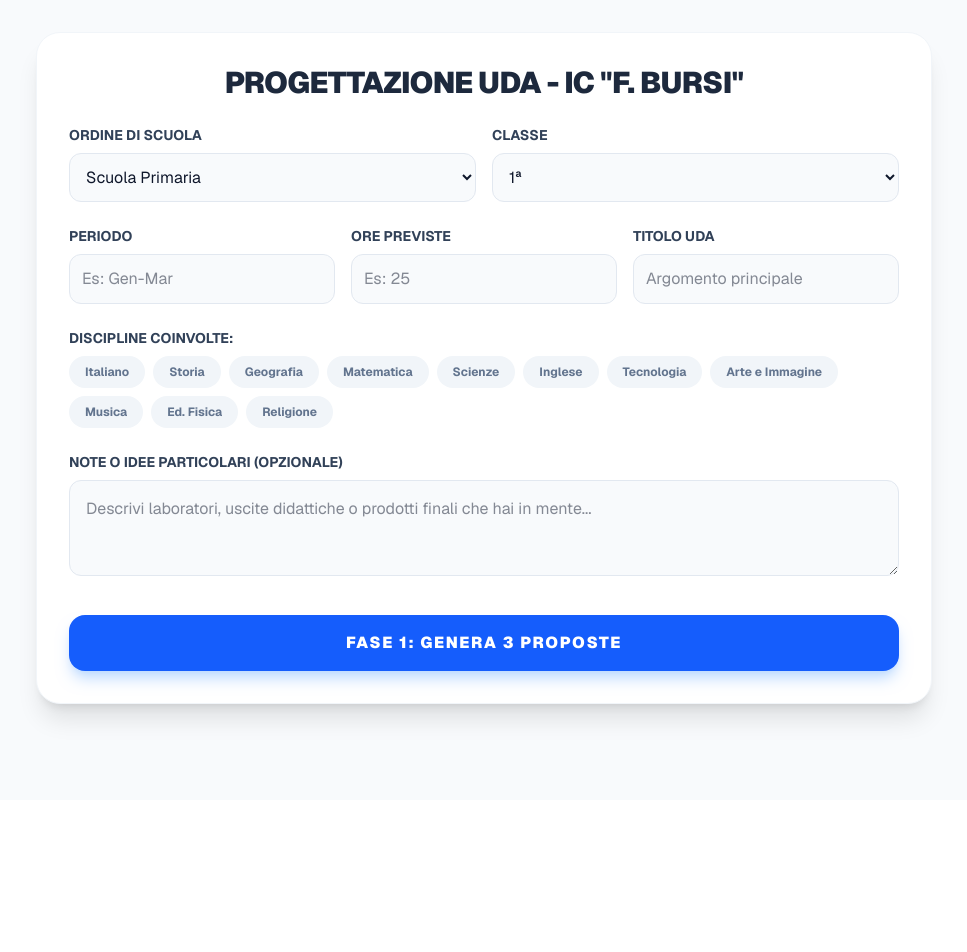
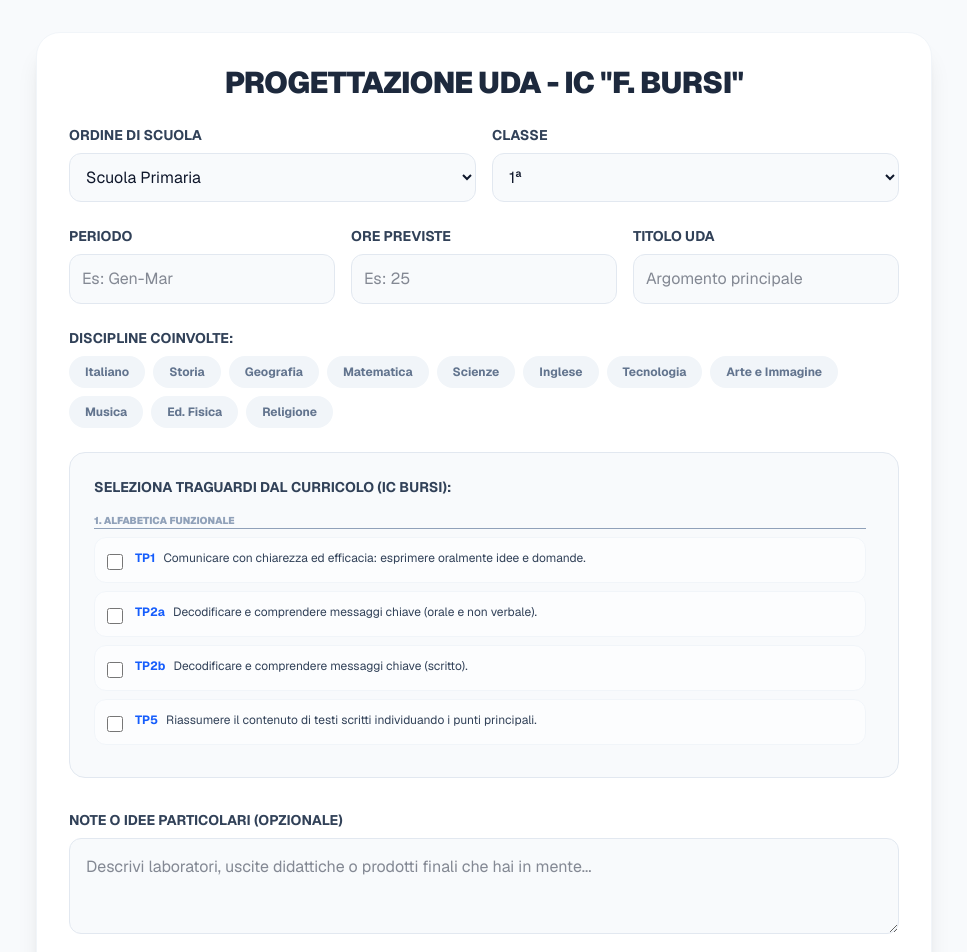
Before and after one commit to armandocastrilli-glitch/generatore-uda, a Next.js app: page /generatore in a window 1280 px wide. Shown: the top 952 px of the page, without its empty margins (156-1123 px from the left). Before the commit the page ends 800 px from the top, so only its background shows below. Built offline with nearby package versions, Linux system fonts and the light colour scheme.

Commit message:
Update page.tsx

```diff
--- a/app/generatore/page.tsx
+++ b/app/generatore/page.tsx
@@ -1,8 +1,56 @@
 "use client";
 import { useState } from "react";
 
+// --- ARCHIVIO INTEGRALE TRAGUARDI IC BURSI (Integrazione Nuova) ---
+const CURRICOLO_BURSI = {
+  primaria: [
+    {
+      competenza: "1. Alfabetica Funzionale",
+      traguardi: [
+        { id: "TP1", testo: "Comunicare con chiarezza ed efficacia: esprimere oralmente idee e domande." },
+        { id: "TP2a", testo: "Decodificare e comprendere messaggi chiave (orale e non verbale)." },
+        { id: "TP2b", testo: "Decodificare e comprendere messaggi chiave (scritto)." },
+        { id: "TP5", testo: "Riassumere il contenuto di testi scritti individuando i punti principali." },
+        { id: "TP6a", testo: "Produrre brevi testi con correttezza linguistica." }
+      ]
+    },
+    {
+      competenza: "3. Matematica, Scienze, Tecnologia",
+      traguardi: [
+        { id: "TP12", testo: "Classificare oggetti in base a criteri definiti." },
+        { id: "TP13", testo: "Produrre diverse soluzioni per un problema." },
+        { id: "TP16", testo: "Formulare ipotesi semplici basate sull'osservazione." }
+      ]
+    },
+    {
+      competenza: "6. Cittadinanza",
+      traguardi: [
+        { id: "TP30", testo: "Riconoscere i diritti e i doveri fondamentali del cittadino." },
+        { id: "TP34", testo: "Agire in modo responsabile per la tutela dell'ambiente." }
+      ]
+    }
+  ],
+  secondaria: [
+    {
+      competenza: "1. Alfabetica Funzionale",
+      traguardi: [
+        { id: "TS1", testo: "Comunicare in modo efficace e consapevole organizzando il vocabolario." },
+        { id: "TS2b", testo: "Interpretare il significato nel contesto scritto cogliendo sfumature." },
+        { id: "TS5", testo: "Produrre testi scritti complessi e appropriati al contesto." }
+      ]
+    },
+    {
+      competenza: "4. Digitale",
+      traguardi: [
+        { id: "TS26", testo: "Gestire in modo autonomo e critico le informazioni digitali." },
+        { id: "TS28", testo: "Creare e modificare contenuti digitali multimediali complessi." }
+      ]
+    }
+  ]
+};
+
 export default function GeneratoreUDA() {
-  // --- STATI PER I DATI TECNICI ---
+  // --- STATI PER I DATI TECNICI (Originali) ---
   const [titolo, setTitolo] = useState("");
   const [materie, setMaterie] = useState<string[]>([]);
   const [periodo, setPeriodo] = useState("");
@@ -11,7 +59,10 @@ export default function GeneratoreUDA() {
   const [classe, setClasse] = useState("1");
   const [descrizioneLibera, setDescrizioneLibera] = useState("");
 
-  // --- STATI PER IL MOTORE AI ---
+  // --- NUOVO STATO PER I TRAGUARDI SELEZIONATI ---
+  const [selectedTraguardi, setSelectedTraguardi] = useState<string[]>([]);
+
+  // --- STATI PER IL MOTORE AI (Originali) ---
   const [loading, setLoading] = useState(false);
   const [proposte, setProposte] = useState<string[]>([]);
   const [udaFinale, setUdaFinale] = useState("");
@@ -25,7 +76,15 @@ export default function GeneratoreUDA() {
     setMaterie(prev => prev.includes(m) ? prev.filter(item => item !== m) : [...prev, m]);
   };
 
-  // 1. FUNZIONE PER GENERARE LE 3 IDEE INIZIALI
+  // --- NUOVA FUNZIONE PER GESTIRE I TRAGUARDI ---
+  const toggleTraguardo = (t: {id: string, testo: string}) => {
+    const stringaTraguardo = `${t.id}: ${t.testo}`;
+    setSelectedTraguardi(prev =>
+      prev.includes(stringaTraguardo) ? prev.filter(item => item !== stringaTraguardo) : [...prev, stringaTraguardo]
+    );
+  };
+
+  // 1. FUNZIONE PER GENERARE LE 3 IDEE INIZIALI (Originale)
   const handleGeneraProposte = async () => {
     if (!titolo || materie.length === 0) {
       alert("Inserisci almeno il titolo e una materia!");
@@ -52,7 +111,7 @@ export default function GeneratoreUDA() {
     }
   };
 
-  // 2. FUNZIONE PER SVILUPPARE L'UDA COMPLETA DALL'IDEA SCELTA
+  // 2. FUNZIONE PER SVILUPPARE L'UDA COMPLETA (Integrata con traguardiScelti)
   const sviluppaUdaCompleta = async (propostaScelta: string) => {
     setLoading(true);
     try {
@@ -62,6 +121,7 @@ export default function GeneratoreUDA() {
         body: JSON.stringify({
           titolo, scuola, classe, materie, periodo, ore,
           propostaScelta,
+          traguardiScelti: selectedTraguardi, // <--- Integrazione nuova
           tipoRichiesta: "UDA_COMPLETA"
         }),
       });
@@ -87,7 +147,7 @@ export default function GeneratoreUDA() {
             <label className="block text-sm font-bold text-slate-700 mb-2 uppercase">Ordine di Scuola</label>
             <select
               value={scuola}
-              onChange={(e) => {setScuola(e.target.value); setClasse("1");}}
+              onChange={(e) => {setScuola(e.target.value); setClasse("1"); setSelectedTraguardi([]);}}
               className="w-full p-3 bg-slate-50 border border-slate-200 rounded-xl outline-none focus:ring-2 focus:ring-blue-500"
             >
               <option value="primaria">Scuola Primaria</option>
@@ -138,6 +198,39 @@ export default function GeneratoreUDA() {
               </button>
             ))}
           </div>
+        </div>
+
+        {/* --- NUOVA SEZIONE: SELEZIONE TRAGUARDI DAL CURRICOLO (Integrazione) --- */}
+        <div className="mb-8 p-6 bg-slate-50 rounded-2xl border border-slate-200">
+          <label className="block text-sm font-bold text-slate-700 mb-4 uppercase">
+            Seleziona Traguardi dal Curricolo (IC Bursi):
+          </label>
+          <div className="space-y-4 max-h-60 overflow-y-auto pr-2 custom-scrollbar">
+            {(scuola === "primaria" ? CURRICOLO_BURSI.primaria : CURRICOLO_BURSI.secondaria).map((comp, i) => (
+              <div key={i}>
+                <p className="text-[10px] font-black text-slate-400 uppercase mb-2 border-b">{comp.competenza}</p>
+                <div className="grid grid-cols-1 gap-2">
+                  {comp.traguardi.map(t => (
+                    <label key={t.id} className={`flex items-start gap-3 p-3 rounded-xl border cursor-pointer transition-all ${selectedTraguardi.includes(`${t.id}: ${t.testo}`) ? "bg-white border-blue-500 ring-1 ring-blue-500" : "bg-white/50 border-slate-100 hover:border-slate-300"}`}>
+                      <input
+                        type="checkbox"
+                        checked={selectedTraguardi.includes(`${t.id}: ${t.testo}`)}
+                        onChange={() => toggleTraguardo(t)}
+                        className="mt-1 w-4 h-4 text-blue-600 rounded"
+                      />
+                      <div className="text-xs">
+                        <span className="font-bold text-blue-600 mr-2">{t.id}</span>
+                        <span className="text-slate-700">{t.testo}</span>
+                      </div>
+                    </label>
+                  ))}
+                </div>
+              </div>
+            ))}
+          </div>
+          {selectedTraguardi.length > 0 && (
+            <p className="mt-2 text-[10px] font-bold text-blue-600 uppercase">Traguardi selezionati: {selectedTraguardi.length}</p>
+          )}
         </div>
 
         {/* INPUT LIBERO */}
```
